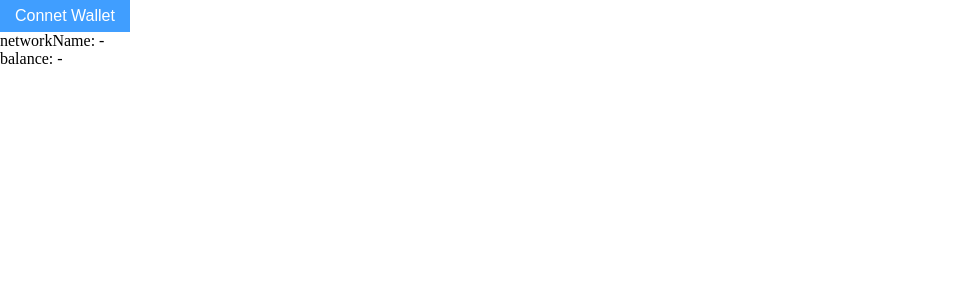
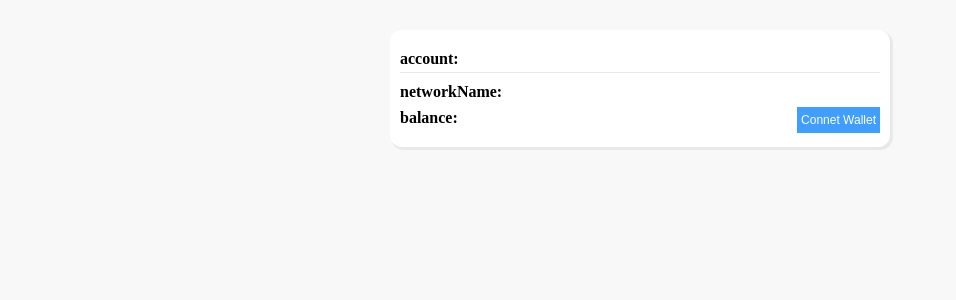
Before and after one commit to lll618xxx/xx-web3, a React (Vite) app in the folder app/: page / in a window 1280 px wide. Shown: the top 300 px of the page, without its empty margins (0-956 px from the left). Built offline with nearby package versions, Linux system fonts and the light colour scheme.

Commit message:
feat：wallet done

```diff
--- a/app/src/App.scss
+++ b/app/src/App.scss
@@ -1,18 +1,33 @@
-:root {
-   color-scheme: light;
-    --xx-button-text-color: #ffffff;
-    --xx-button-bg-color: #409EFF;
-    --xx-border-radius-base: 50;
+.app {
+    margin-top: 30px;
 }
 
-.app {
+.card {
+    position: relative;
+    min-width: 480px;
+    display: inline-block;
+    background-color: #fff;
+    padding: 16px 10px;
+    border-radius: 12px;
+    box-shadow: 2px 2px 1px 1px #e8e8e8;
+    font-weight: bold;
+    line-height: 26px;
 
+    &-account {
+        border-bottom: 1px solid #e8e8e8;
+        margin-bottom: 6px;
+    }
+
+    &-value {
+        color: var(--xx-desc-text-color);
+        font-weight: normal;
+    }
 }
 
 .connet-btn {
-    display: block;
-    line-height: 1;
-    height: 32px;
+    position: absolute;
+    bottom: 14px;
+    right: 10px;
     cursor: pointer;
     color: var(--xx-button-text-color);
     text-align: center;
@@ -24,6 +39,6 @@
     -webkit-appearance: none;
     background-color: var(--xx-button-bg-color);
     border: none;
-    padding: 8px 15px;
-    font-size: var(--el-font-size-base);
+    padding: 6px 4px;
+    font-size: 12px;
 }
--- a/app/src/App.tsx
+++ b/app/src/App.tsx
@@ -6,8 +6,8 @@ declare var window: any
 
 function App() {
   const [walletProvider, setWalletProvider] = useState<any>(null);
-  const [networkName, setNetworkName] = useState<string>("-");
-  const [balance, setBalance] = useState<string>("-");
+  const [networkName, setNetworkName] = useState<string>("");
+  const [balance, setBalance] = useState<number>(0);
   const [account, setAccount] = useState<string>("");
 
   const connectWallet = async () => {
@@ -67,12 +67,12 @@ function App() {
   }, [walletProvider]);
 
   return (
-    <div className="app">
-      {!account && <button className="connet-btn" onClick={connectWallet}>Connet Wallet</button>}
-
+    <div className="app flex-center">
       <div className='card'>
-        <div>networkName: {networkName}</div>
-        <div>balance: {balance}</div>
+        <div className="card-account">account: <span className="card-value">{account}</span></div>
+        <div>networkName: <span className="card-value">{networkName}</span></div>
+        <div>balance: <span className="card-value">{!Number(balance) ||Number(balance).toFixed(4)}</span></div>
+        {!account && <button className="connet-btn" onClick={connectWallet}>Connet Wallet</button>}
       </div>
     </div>
   )
--- a/app/src/index.scss
+++ b/app/src/index.scss
@@ -1 +1,37 @@
 @import '@/styles/reset.css';
+
+:root {
+    --xx-button-text-color: #ffffff;
+    --xx-button-bg-color: #409EFF;
+
+    --xx-desc-text-color: #3c3c3c;
+}
+
+html, body {
+    background-color: #F8F8F8;
+}
+
+/*每个页面公共css */
+.flex {
+    display: flex;
+    &-column {
+        display: flex;
+        flex-direction: column;
+    }
+    // 主轴居中
+    &-jc-center {
+        display: flex;
+        justify-content: center;
+    }
+    // 侧轴居中
+    &-ai-center {
+        display: flex;
+        align-items: center;
+    }
+    // 主轴&侧轴居中
+    &-center {
+        display: flex;
+        align-items: center;
+        justify-content: center;
+    }
+}
```
